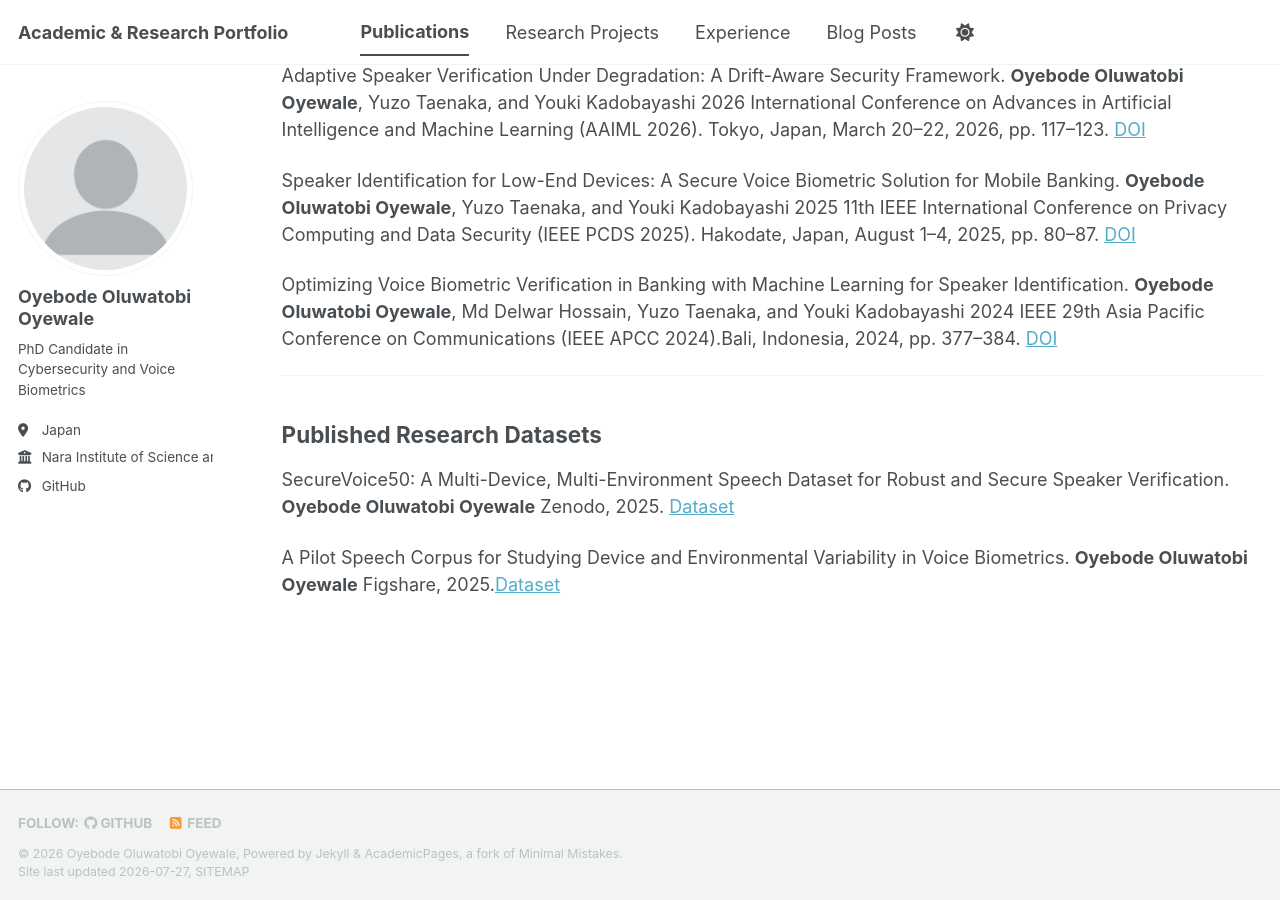
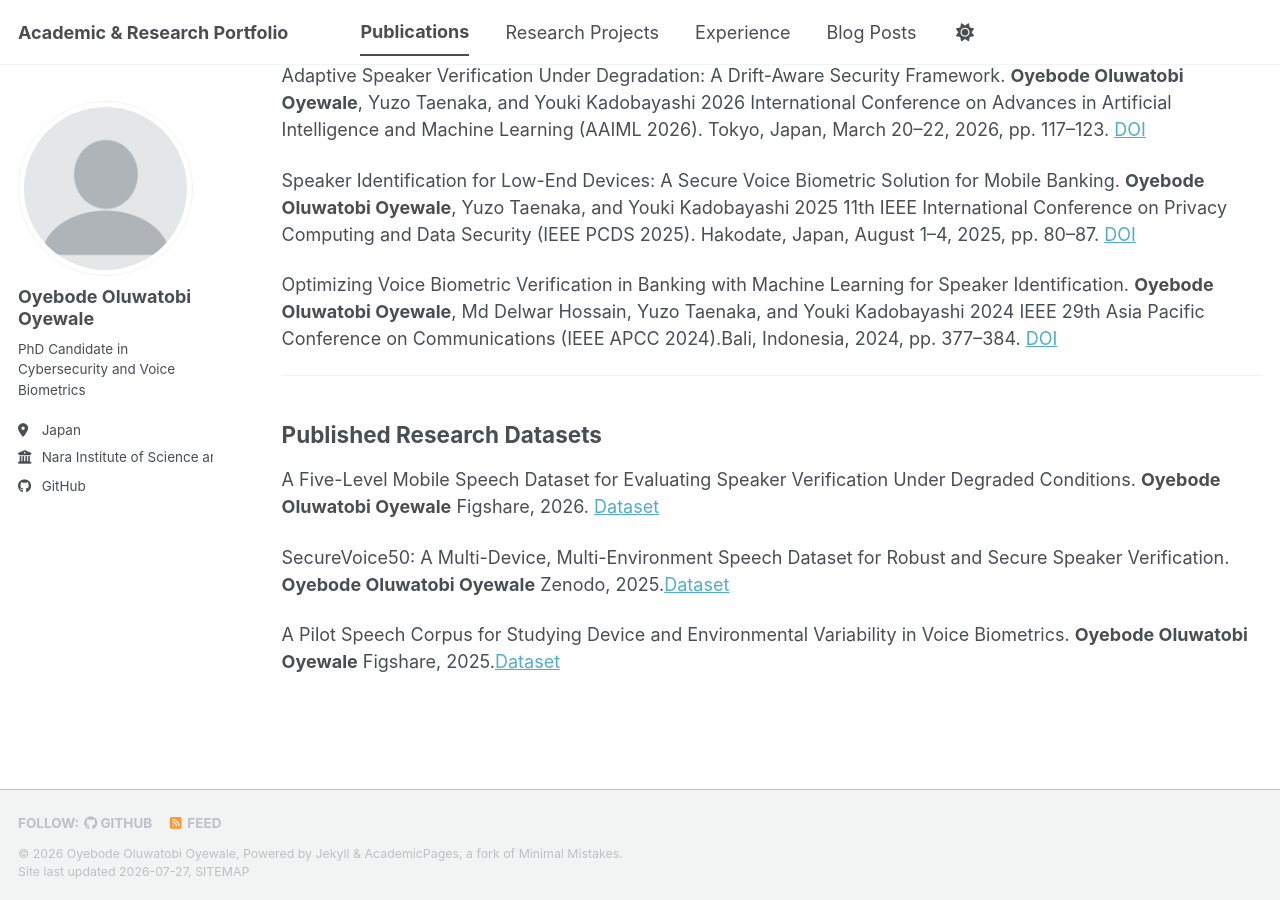
Before and after one commit to oyewaleoyebode/oyebodeoluwatobi-OyebodeOluwatobi.github.io, a Jekyll site: the page built from _publications/2009-10-01-paper-title-number-1.md, in a window 1280 px wide and 900 px high, scrolled down 611 px. Built offline with Jekyll 4.4.1, drawn with Linux system fonts in a browser that asks for light colours; a style sheet for code colours, icons or effects is not loaded.

Commit message:
Rearrange published research datasets in markdown

```diff
--- a/_publications/2009-10-01-paper-title-number-1.md
+++ b/_publications/2009-10-01-paper-title-number-1.md
@@ -36,6 +36,8 @@ Adaptive Speaker Verification Under Degradation: A Drift-Aware Security Framewor
 
 ## Published Research Datasets
 
- SecureVoice50: A Multi-Device, Multi-Environment Speech Dataset for Robust and Secure Speaker Verification. **Oyebode Oluwatobi Oyewale** Zenodo, 2025. [Dataset](https://doi.org/10.5281/zenodo.17184012)
+A Five-Level Mobile Speech Dataset for Evaluating Speaker Verification Under Degraded Conditions. **Oyebode Oluwatobi Oyewale** Figshare, 2026. [Dataset](https://doi.org/10.6084/m9.figshare.33094904)
 
- A Pilot Speech Corpus for Studying Device and Environmental Variability in Voice Biometrics. **Oyebode Oluwatobi Oyewale** Figshare, 2025.[Dataset](https://doi.org/10.6084/m9.figshare.30039037)
+ SecureVoice50: A Multi-Device, Multi-Environment Speech Dataset for Robust and Secure Speaker Verification. **Oyebode Oluwatobi Oyewale** Zenodo, 2025.[Dataset](https://doi.org/10.5281/zenodo.17184012)
+
+A Pilot Speech Corpus for Studying Device and Environmental Variability in Voice Biometrics. **Oyebode Oluwatobi Oyewale** Figshare, 2025.[Dataset](https://doi.org/10.6084/m9.figshare.30039037)
```
